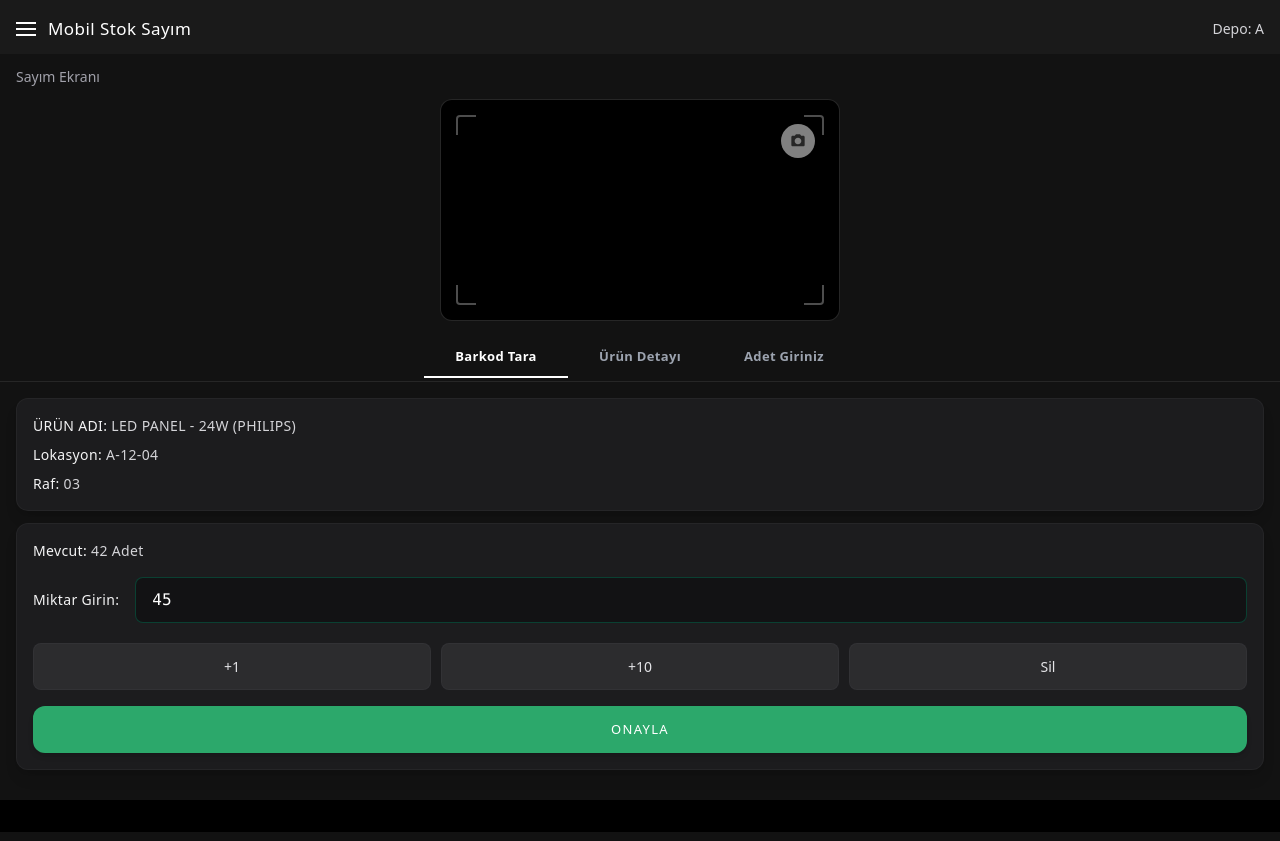
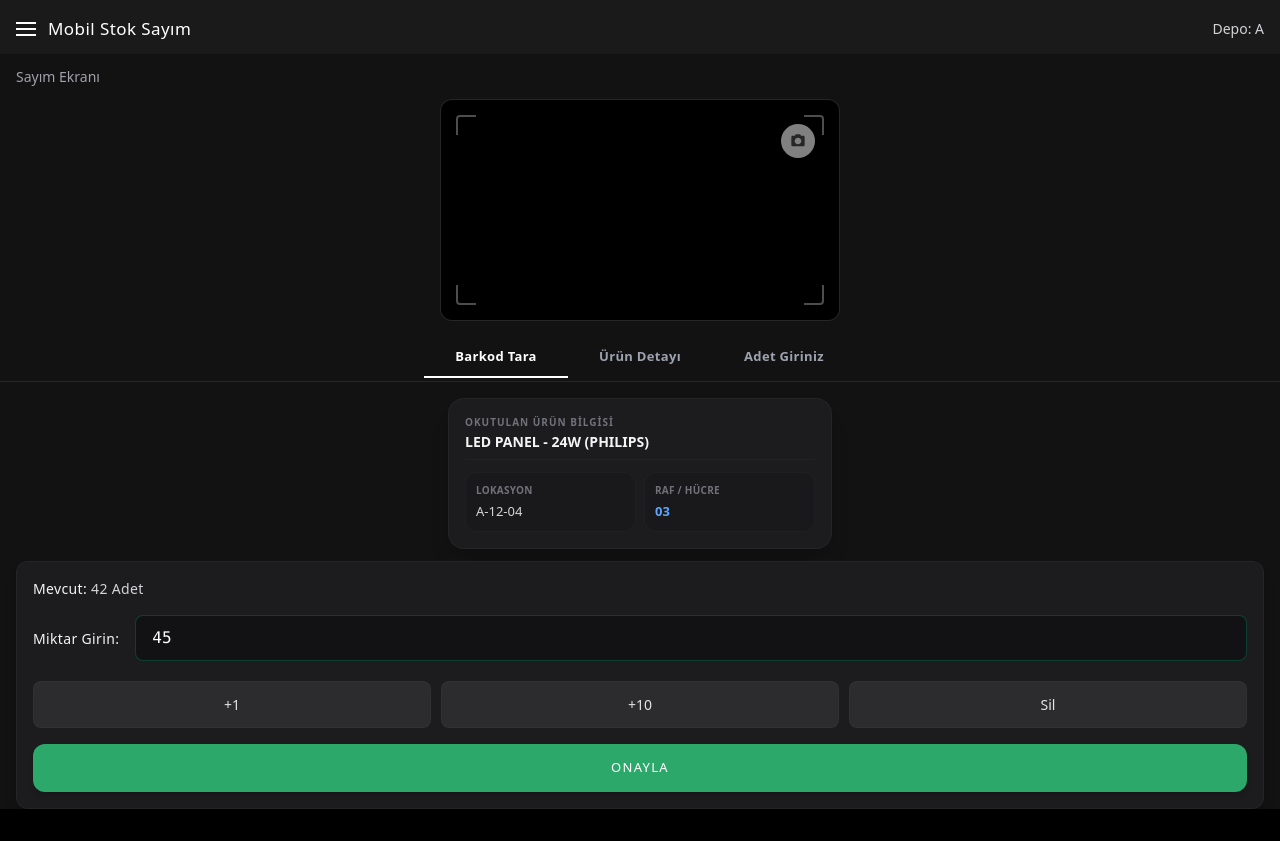
Before and after one commit to celalkale-gitcode/Ayakkabi_Erp, a Next.js app in the folder frontend/: page /dashboard/inventory in a window 1280 px wide. Built offline with nearby package versions, Linux system fonts and the light colour scheme.

Commit message:
Update ProductDetailCard.tsx

```diff
--- a/frontend/src/features/inventory/components/ProductDetailCard.tsx
+++ b/frontend/src/features/inventory/components/ProductDetailCard.tsx
@@ -1,4 +1,4 @@
-'Ürün Detay Kartı Bileşeni';
+'use client';
 
 import React from 'react';
 
@@ -10,15 +10,38 @@ interface ProductDetailProps {
 
 export default function ProductDetailCard({ urunAdi, lokasyon, raf }: ProductDetailProps) {
   return (
-    <div className="bg-[#1c1c1e] border border-zinc-800/80 rounded-xl p-4 space-y-2 shadow-lg">
-      <div className="text-[14px] font-medium tracking-wide text-zinc-100">
-        ÜRÜN ADI: <span className="text-zinc-300 font-normal">{urunAdi}</span>
+    <div className="bg-[#1c1c1e] border border-zinc-800/80 rounded-2xl p-4 space-y-3 shadow-xl max-w-sm mx-auto">
+      {/* Üst Bilgi Başlığı */}
+      <div className="border-b border-zinc-800/60 pb-2">
+        <span className="text-[10px] font-bold tracking-widest text-zinc-500 block mb-0.5">
+          OKUTULAN ÜRÜN BİLGİSİ
+        </span>
+        <h3 className="text-[14px] font-semibold text-zinc-100 leading-snug break-words">
+          {urunAdi || 'Yükleniyor...'}
+        </h3>
       </div>
-      <div className="text-[14px] font-medium tracking-wide text-zinc-100">
-        Lokasyon: <span className="text-zinc-300 font-normal">{lokasyon}</span>
-      </div>
-      <div className="text-[14px] font-medium tracking-wide text-zinc-100">
-        Raf: <span className="text-zinc-300 font-normal">{raf}</span>
+
+      {/* Lokasyon ve Raf Alanları (Kompakt Grid Yapısı) */}
+      <div className="grid grid-cols-2 gap-2">
+        {/* Lokasyon Kutusu */}
+        <div className="bg-zinc-900/60 border border-zinc-800/50 p-2.5 rounded-xl">
+          <span className="text-[10px] font-semibold text-zinc-500 block tracking-wide mb-1">
+            LOKASYON
+          </span>
+          <span className="text-[13px] font-medium text-zinc-300 block truncate">
+            {lokasyon || 'Belirtilmedi'}
+          </span>
+        </div>
+
+        {/* Raf Kutusu */}
+        <div className="bg-zinc-900/60 border border-zinc-800/50 p-2.5 rounded-xl">
+          <span className="text-[10px] font-semibold text-zinc-500 block tracking-wide mb-1">
+            RAF / HÜCRE
+          </span>
+          <span className="text-[13px] font-bold text-blue-400 block truncate">
+            {raf || 'Atanmadı'}
+          </span>
+        </div>
       </div>
     </div>
   );
```
